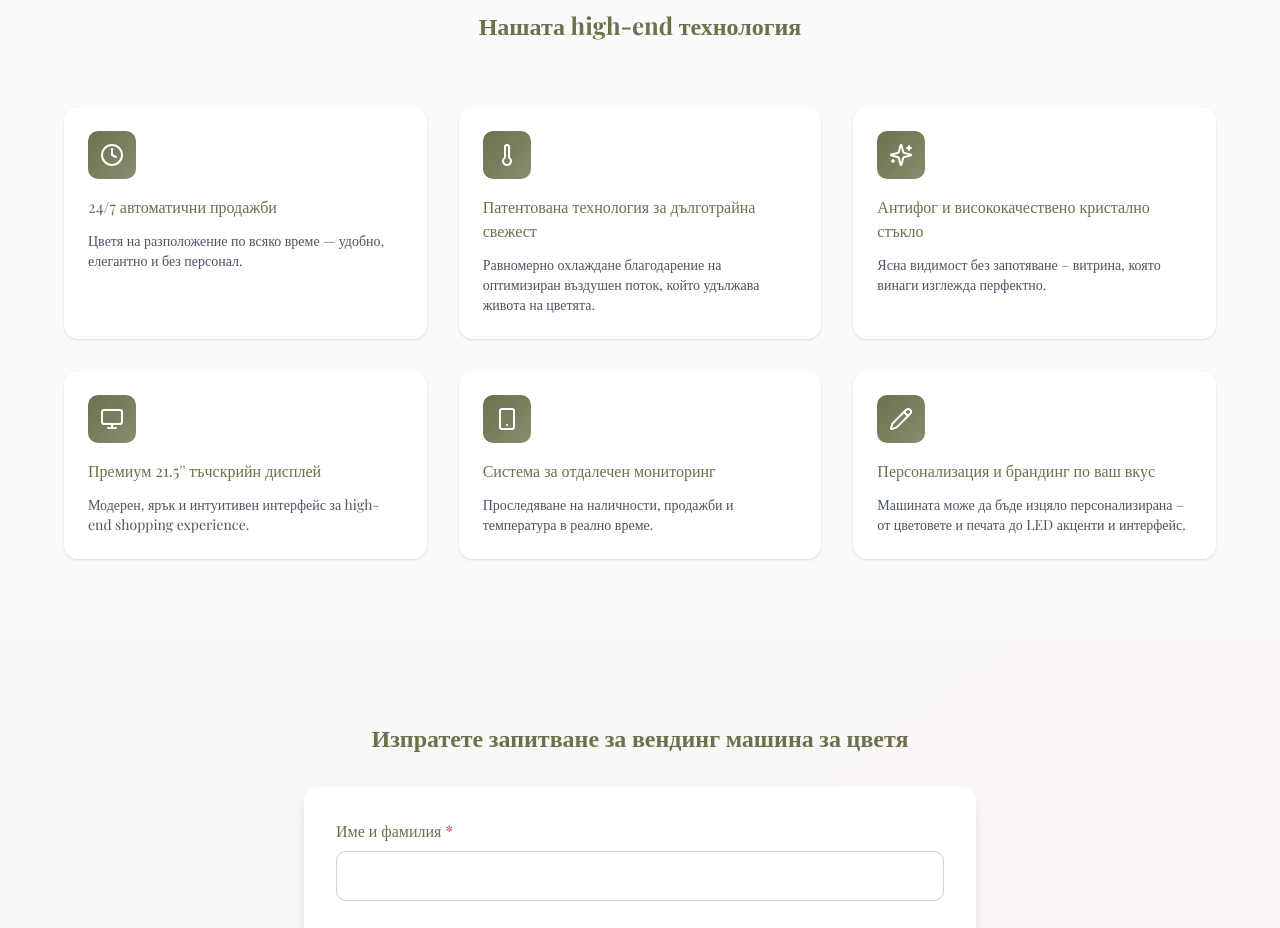
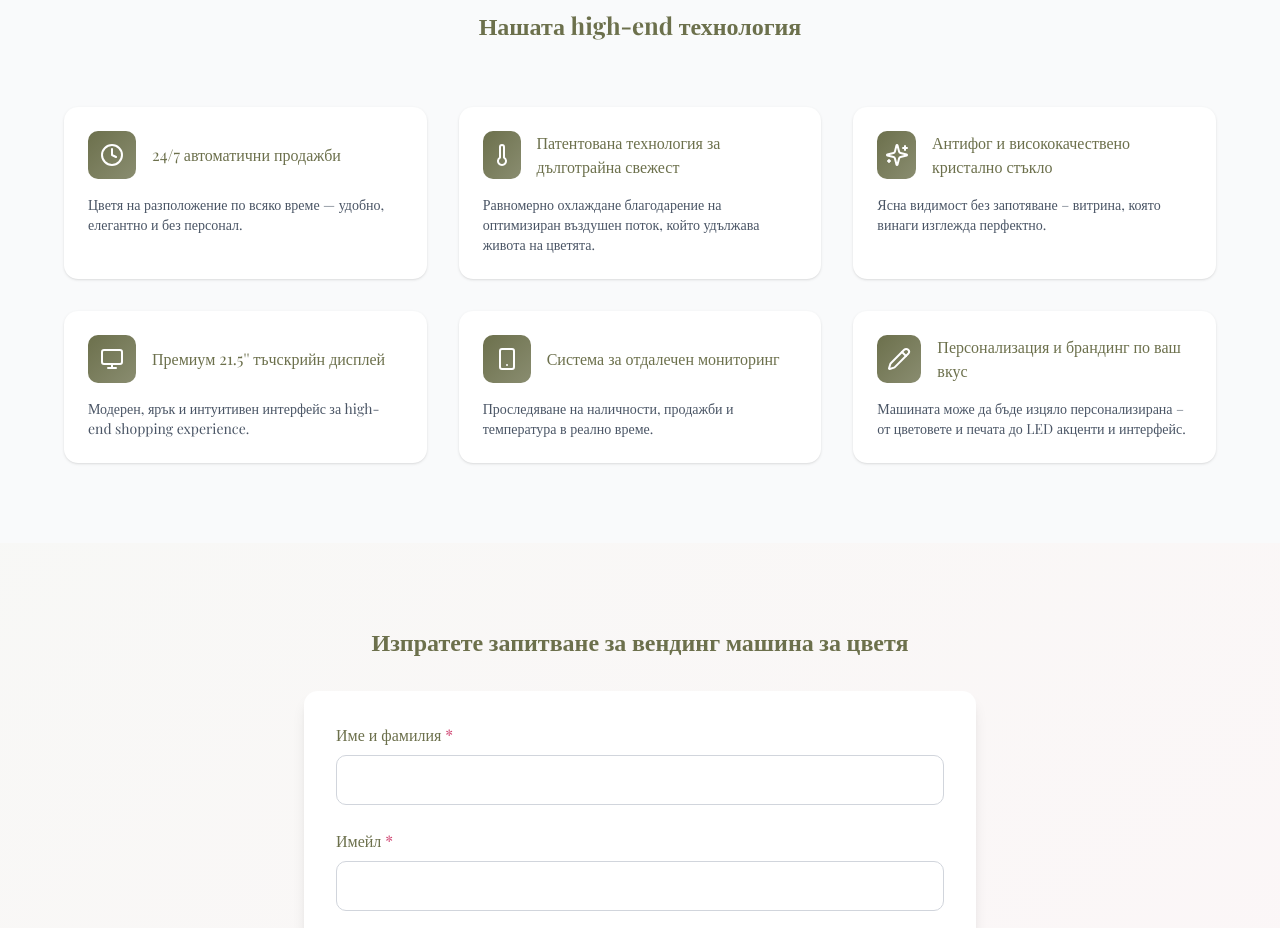
Before and after one commit to IavorOrlyov/bloombox, a React (Vite) app in the folder vending-website/: page / in a window 1280 px wide. Shown: the part 2640-3568 px from the top of the page. Built offline with nearby package versions, Linux system fonts and the light colour scheme; a web font is replaced by a local one.

Commit message:
Прилично е за сега

```diff
--- a/vending-website/src/components/FAQ.tsx
+++ b/vending-website/src/components/FAQ.tsx
@@ -61,7 +61,7 @@ export function FAQ() {
                   />
                 </button>
                 {openIndex === index && (
-                  <div className="px-6 py-4 bg-gray-50 border-t border-gray-200">
+                  <div className="px-6 py-4 border-t border-gray-200">
                     <p className="font-playfair text-gray-600 leading-relaxed">{faq.answer}</p>
                   </div>
                 )}
--- a/vending-website/src/components/Technology.tsx
+++ b/vending-website/src/components/Technology.tsx
@@ -48,12 +48,14 @@ export function Technology() {
                 key={index}
                 className="bg-white p-6 rounded-xl shadow-sm hover:shadow-md transition-shadow"
               >
-                <div className="w-12 h-12 bg-gradient-to-br from-[#6c704c] to-[#6c704c]/80 rounded-lg flex items-center justify-center mb-4">
-                  <feature.icon className="w-6 h-6 text-white" />
+                <div className="flex items-center gap-4 mb-4">
+                  <div className="w-12 h-12 bg-gradient-to-br from-[#6c704c] to-[#6c704c]/80 rounded-lg flex items-center justify-center flex-shrink-0">
+                    <feature.icon className="w-6 h-6 text-white" />
+                  </div>
+                  <h3 className="font-playfair text-[#6c704c] text-lg font-semibold">
+                    {feature.title}
+                  </h3>
                 </div>
-                <h3 className="font-playfair text-[#6c704c] mb-3 text-lg font-semibold">
-                  {feature.title}
-                </h3>
                 <p className="font-playfair text-gray-600 text-sm leading-relaxed">
                   {feature.description}
                 </p>
```
